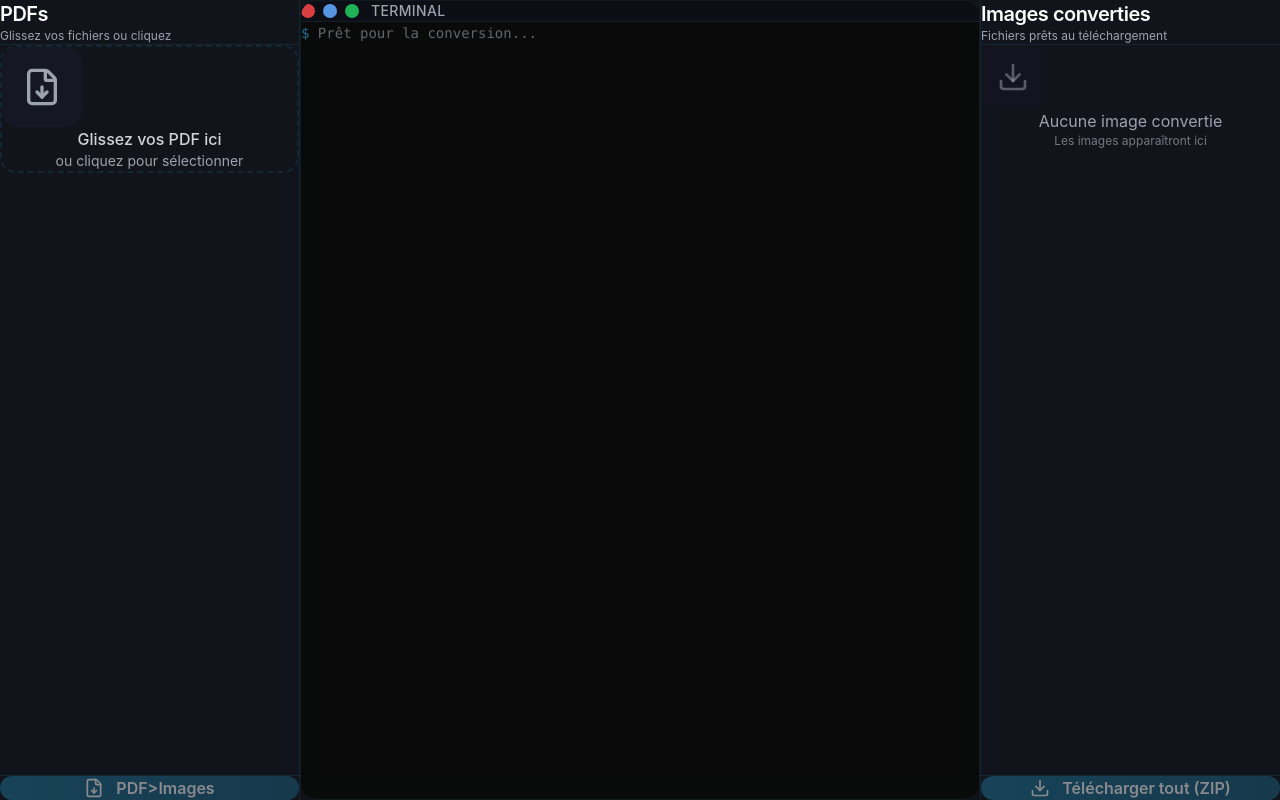
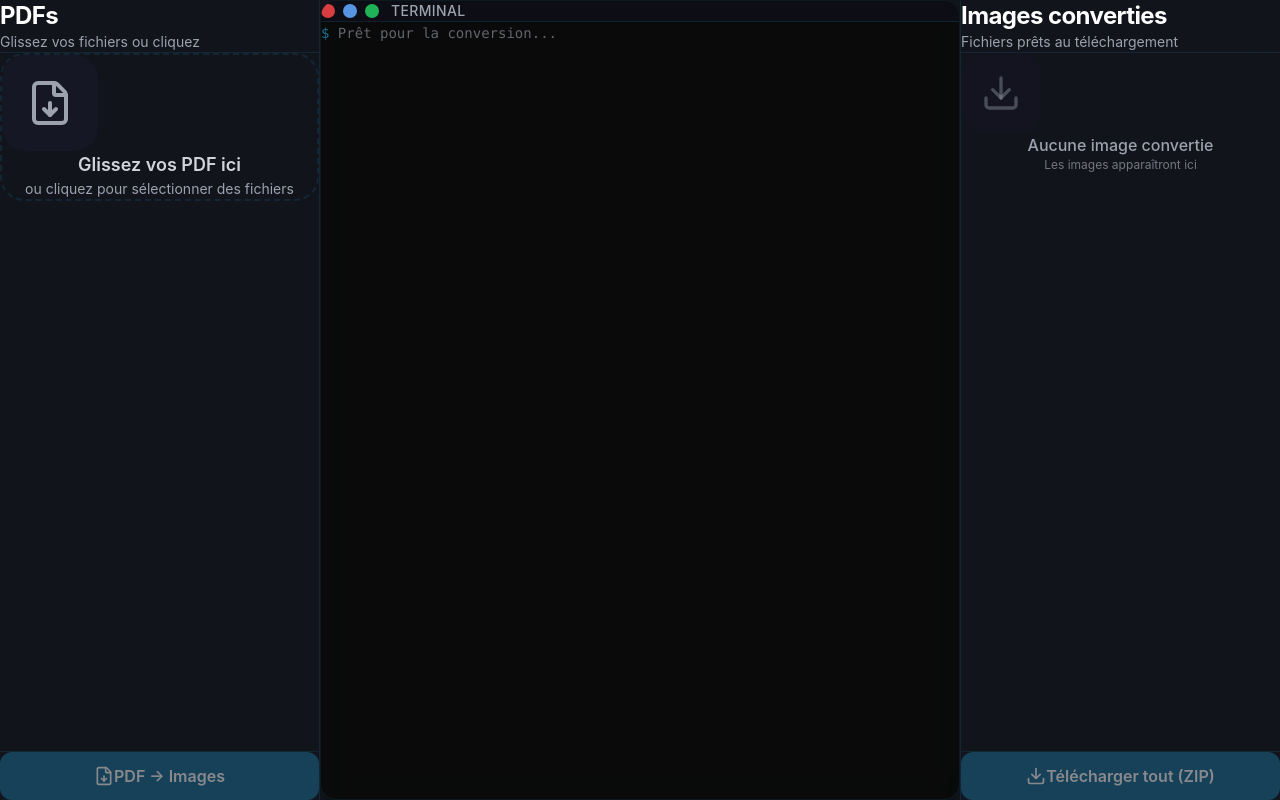
Before and after one commit to DjoAHP/pdf-to-images-app, a React (Vite) app: page / in a window 1280 px wide. Built offline with nearby package versions, Linux system fonts and the light colour scheme.

Commit message:
refactor: integrate shadcn/ui button + modern design (wider sidebars, more spacing, rounded-3xl)

```diff
--- a/package.json
+++ b/package.json
@@ -11,11 +11,14 @@
   },
   "dependencies": {
     "@tailwindcss/vite": "^4.3.0",
+    "class-variance-authority": "^0.7.1",
+    "clsx": "^2.1.1",
     "jszip": "^3.10.1",
     "lucide-react": "^1.14.0",
     "pdfjs-dist": "^5.7.284",
     "react": "^19.2.6",
     "react-dom": "^19.2.6",
+    "tailwind-merge": "^3.6.0",
     "tailwindcss": "^4.3.0"
   },
   "devDependencies": {
--- a/src/components/LeftSidebar.tsx
+++ b/src/components/LeftSidebar.tsx
@@ -1,6 +1,7 @@
 import { useCallback, useRef, useState } from 'react';
 import type { PDFFile } from '../types';
 import { PdfCard } from './ui/PdfCard';
+import { Button } from './ui/button';
 import { FileDown, Loader2 } from 'lucide-react';
 
 interface LeftSidebarProps {
@@ -52,17 +53,17 @@ export function LeftSidebar({ pdfs, onAddPdfs, onConvertAll, isConverting }: Lef
   };
 
   return (
-    <div className="w-[300px] h-full bg-bg-primary/80 backdrop-blur-md border-r border-border-subtle flex flex-col">
+    <div className="w-[320px] h-full bg-bg-primary/80 backdrop-blur-xl border-r border-border-subtle flex flex-col">
       {/* Header */}
-      <div className="px-6 py-5 border-b border-border-subtle">
-        <h2 className="text-xl font-semibold text-text-primary tracking-tight">PDFs</h2>
-        <p className="text-xs text-text-muted mt-1">Glissez vos fichiers ou cliquez</p>
+      <div className="px-8 py-6 border-b border-border-subtle">
+        <h2 className="text-2xl font-bold text-text-primary tracking-tight">PDFs</h2>
+        <p className="text-sm text-text-muted mt-1.5">Glissez vos fichiers ou cliquez</p>
       </div>
 
       {/* Drop Zone */}
       <div
-        className={`flex-1 px-6 py-8 overflow-y-auto ${
-          isDragOver ? 'bg-accent/5 border-accent/30' : ''
+        className={`flex-1 px-8 py-12 overflow-y-auto transition-all duration-300 ${
+          isDragOver ? 'bg-accent/5' : ''
         }`}
         onDragOver={handleDragOver}
         onDragLeave={handleDragLeave}
@@ -71,16 +72,16 @@ export function LeftSidebar({ pdfs, onAddPdfs, onConvertAll, isConverting }: Lef
         {pdfs.length === 0 ? (
           <div
             onClick={handleClick}
-            className="border-2 border-dashed border-border-subtle rounded-2xl p-10 text-center cursor-pointer hover:border-accent/50 hover:bg-accent/5 transition-all duration-300 group"
+            className="border-2 border-dashed border-border-subtle rounded-3xl p-12 text-center cursor-pointer hover:border-accent/50 hover:bg-accent/5 transition-all duration-300 group"
           >
-            <div className="w-20 h-20 mx-auto mb-4 rounded-2xl bg-bg-secondary/50 flex items-center justify-center group-hover:bg-accent/10 transition-colors duration-300">
-              <FileDown className="w-10 h-10 text-text-muted group-hover:text-accent transition-colors duration-300" />
+            <div className="w-24 h-24 mx-auto mb-6 rounded-3xl bg-bg-secondary/50 flex items-center justify-center group-hover:bg-accent/10 transition-colors duration-300">
+              <FileDown className="w-12 h-12 text-text-muted group-hover:text-accent transition-colors duration-300" />
             </div>
-            <p className="text-text-secondary font-medium">Glissez vos PDF ici</p>
-            <p className="text-sm text-text-muted mt-2">ou cliquez pour sélectionner</p>
+            <p className="text-text-secondary font-semibold text-lg">Glissez vos PDF ici</p>
+            <p className="text-sm text-text-muted mt-2.5">ou cliquez pour sélectionner des fichiers</p>
           </div>
         ) : (
-          <div className="space-y-3">
+          <div className="space-y-4">
             {pdfs.map((pdf) => (
               <PdfCard key={pdf.id} pdf={pdf} />
             ))}
@@ -97,24 +98,26 @@ export function LeftSidebar({ pdfs, onAddPdfs, onConvertAll, isConverting }: Lef
       </div>
 
       {/* Convert Button */}
-      <div className="px-6 py-5 border-t border-border-subtle">
-        <button
+      <div className="px-8 py-6 border-t border-border-subtle bg-bg-primary/50 backdrop-blur-sm">
+        <Button
           onClick={onConvertAll}
           disabled={pdfs.length === 0 || isConverting}
-          className="w-full py-3 px-6 bg-gradient-to-r from-accent to-accent/80 hover:from-accent-hover hover:to-accent disabled:opacity-50 disabled:cursor-not-allowed text-text-primary font-semibold rounded-xl transition-all duration-300 flex items-center justify-center gap-3 shadow-lg shadow-accent/25 hover:shadow-xl hover:shadow-accent/30 disabled:shadow-none"
+          variant="default"
+          size="lg"
+          className="w-full text-base shadow-xl shadow-accent/20 hover:shadow-2xl hover:shadow-accent/30"
         >
           {isConverting ? (
             <>
-              <Loader2 className="w-5 h-5 animate-spin" />
+              <Loader2 className="w-5 h-5 mr-2 animate-spin" />
               <span>Conversion en cours...</span>
             </>
           ) : (
             <>
-              <FileDown className="w-5 h-5" />
-              <span>PDF&gt;Images</span>
+              <FileDown className="w-5 h-5 mr-2" />
+              <span>PDF → Images</span>
             </>
           )}
-        </button>
+        </Button>
       </div>
     </div>
   );
--- a/src/components/RightSidebar.tsx
+++ b/src/components/RightSidebar.tsx
@@ -2,6 +2,7 @@ import { Download } from 'lucide-react';
 import type { ImageFolder, ConvertedImage } from '../types';
 import { FolderItem } from './ui/FolderItem';
 import { ImageItem } from './ui/ImageItem';
+import { Button } from './ui/button';
 
 interface RightSidebarProps {
   folders: ImageFolder[];
@@ -23,25 +24,25 @@ export function RightSidebar({
   const hasContent = folders.length > 0 || singleImages.length > 0;
 
   return (
-    <div className="w-[300px] h-full bg-bg-primary/80 backdrop-blur-md border-l border-border-subtle flex flex-col">
+    <div className="w-[320px] h-full bg-bg-primary/80 backdrop-blur-xl border-l border-border-subtle flex flex-col">
       {/* Header */}
-      <div className="px-6 py-5 border-b border-border-subtle">
-        <h2 className="text-xl font-semibold text-text-primary tracking-tight">Images converties</h2>
-        <p className="text-xs text-text-muted mt-1">Fichiers prêts au téléchargement</p>
+      <div className="px-8 py-6 border-b border-border-subtle">
+        <h2 className="text-2xl font-bold text-text-primary tracking-tight">Images converties</h2>
+        <p className="text-sm text-text-muted mt-1.5">Fichiers prêts au téléchargement</p>
       </div>
 
       {/* Images List */}
-      <div className="flex-1 px-6 py-4 overflow-y-auto">
+      <div className="flex-1 px-8 py-6 overflow-y-auto">
         {!hasContent ? (
-          <div className="text-center mt-12">
-            <div className="w-16 h-16 mx-auto mb-4 rounded-2xl bg-bg-secondary/30 flex items-center justify-center">
-              <Download className="w-8 h-8 text-text-muted/50" />
+          <div className="text-center mt-16">
+            <div className="w-20 h-20 mx-auto mb-6 rounded-3xl bg-bg-secondary/30 flex items-center justify-center">
+              <Download className="w-10 h-10 text-text-muted/40" />
             </div>
-            <p className="text-text-muted">Aucune image convertie</p>
-            <p className="text-xs text-text-muted/70 mt-1">Les images apparaîtront ici</p>
+            <p className="text-text-muted font-medium">Aucune image convertie</p>
+            <p className="text-xs text-text-muted/70 mt-2">Les images apparaîtront ici</p>
           </div>
         ) : (
-          <div className="space-y-3">
+          <div className="space-y-4">
             {/* Folders (multi-page PDFs) */}
             {folders.map((folder) => (
               <FolderItem
@@ -66,15 +67,17 @@ export function RightSidebar({
       </div>
 
       {/* Download All Button */}
-      <div className="px-6 py-5 border-t border-border-subtle">
-        <button
+      <div className="px-8 py-6 border-t border-border-subtle bg-bg-primary/50 backdrop-blur-sm">
+        <Button
           onClick={onDownloadAll}
           disabled={!hasContent}
-          className="w-full py-3 px-6 bg-gradient-to-r from-accent to-accent/80 hover:from-accent-hover hover:to-accent/70 disabled:opacity-50 disabled:cursor-not-allowed text-text-primary font-semibold rounded-xl transition-all duration-300 flex items-center justify-center gap-3 shadow-lg shadow-accent/25 hover:shadow-xl hover:shadow-accent/30 disabled:shadow-none"
+          variant="default"
+          size="lg"
+          className="w-full text-base shadow-xl shadow-accent/20 hover:shadow-2xl hover:shadow-accent/30"
         >
-          <Download className="w-5 h-5" />
+          <Download className="w-5 h-5 mr-2" />
           <span>Télécharger tout (ZIP)</span>
-        </button>
+        </Button>
       </div>
     </div>
   );
--- /dev/null
+++ b/src/components/ui/button.tsx
@@ -0,0 +1,52 @@
+import { type ButtonHTMLAttributes, type ForwardedRef, forwardRef } from 'react'
+import { cn } from '../../lib/utils'
+import type { VariantProps } from 'class-variance-authority'
+import { cva } from 'class-variance-authority'
+
+export const buttonVariants = cva(
+  'inline-flex items-center justify-center rounded-xl text-sm font-semibold transition-all duration-300 focus-visible:outline-none focus-visible:ring-2 focus-visible:ring-ring focus-visible:ring-offset-2 disabled:opacity-50 disabled:pointer-events-none ring-offset-background',
+  {
+    variants: {
+      variant: {
+        default: 'bg-accent text-text-primary shadow-lg shadow-accent/25 hover:bg-accent/90 hover:shadow-xl hover:shadow-accent/30',
+        destructive: 'bg-destructive text-destructive-foreground hover:bg-destructive/90',
+        outline: 'border border-border-subtle hover:bg-accent/10 hover:text-accent',
+        secondary: 'bg-bg-secondary/50 text-text-primary hover:bg-bg-secondary/80',
+        ghost: 'hover:bg-accent/10 hover:text-accent',
+        link: 'text-accent underline-offset-4 hover:underline',
+      },
+      size: {
+        default: 'h-11 px-6 py-3',
+        sm: 'h-9 rounded-lg px-4',
+        lg: 'h-12 rounded-xl px-8 text-base',
+        icon: 'h-10 w-10',
+      },
+    },
+    defaultVariants: {
+      variant: 'default',
+      size: 'default',
+    },
+  }
+)
+
+export interface ButtonProps
+  extends ButtonHTMLAttributes<HTMLButtonElement>,
+    VariantProps<typeof buttonVariants> {}
+
+const Button = forwardRef(
+  (
+    { className, variant, size, ...props }: ButtonProps,
+    ref: ForwardedRef<HTMLButtonElement>
+  ) => {
+    return (
+      <button
+        ref={ref}
+        className={cn(buttonVariants({ variant, size, className }))}
+        {...props}
+      />
+    )
+  }
+)
+Button.displayName = 'Button'
+
+export { Button }
--- /dev/null
+++ b/src/lib/utils.ts
@@ -0,0 +1,6 @@
+import { type ClassValue, clsx } from "clsx"
+import { twMerge } from "tailwind-merge"
+
+export function cn(...inputs: ClassValue[]) {
+  return twMerge(clsx(inputs))
+}
```
Also changed, not shown: 1 other file (tests, documents, lock files or other folders).
